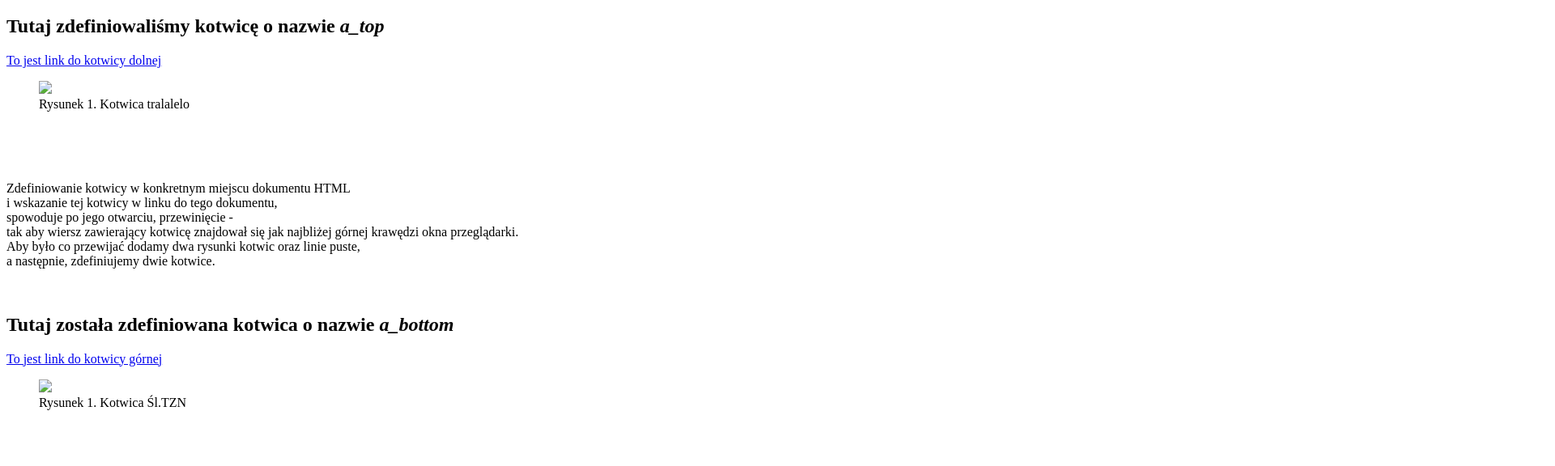
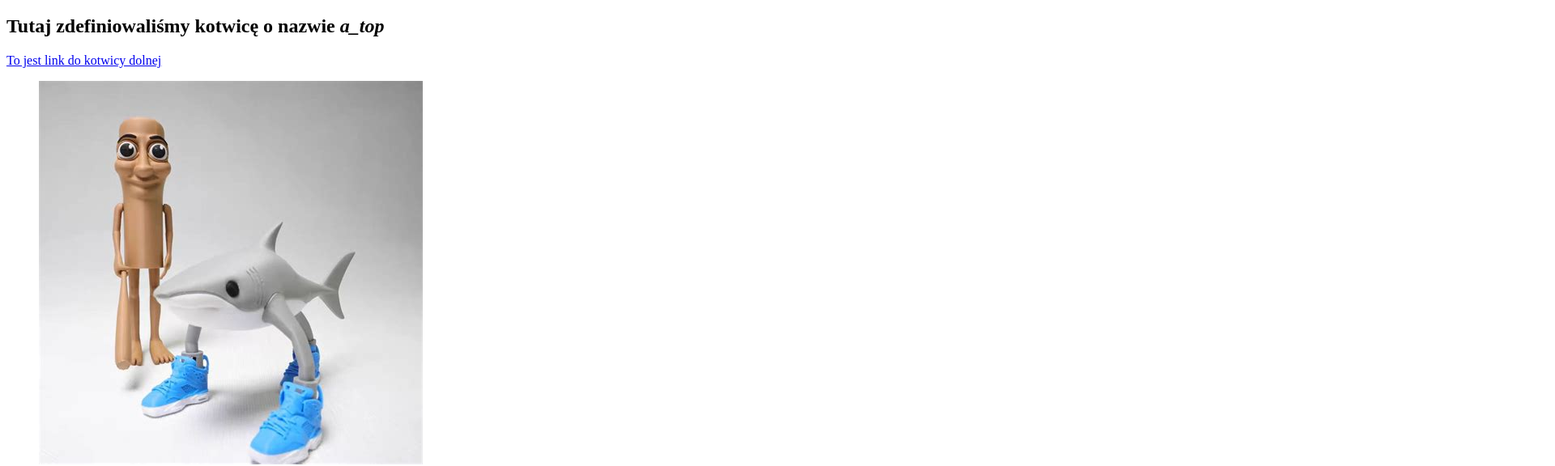
Before and after one commit to briankaps112/stronybriana, a plain HTML site: page Lekcja_14.html in a window 1280 px wide. Shown: the part 61-637 px from the top of the page at 81% size, 1920 px wide, since content can reach past the window. Drawn offline with Linux system fonts and the light colour scheme.

Commit message:
Update Lekcja_14.html

```diff
--- a/Lekcja_14.html
+++ b/Lekcja_14.html
@@ -16,7 +16,7 @@
 			<p>
 				<a href="#a_bottom">To jest link do kotwicy dolnej</a>
 				<figure>
-					<img src="tralalelo.jpg" >
+					<img src="tralalelo.png" >
 					<figcaption>
 					 Rysunek 1. Kotwica tralalelo
 					</figcaption>
@@ -41,7 +41,7 @@
 			<p>
 				<a href="#a_top">To jest link do kotwicy górnej</a>
 				<figure>
-					<img src="ksltzn-budynek.jpg" >
+					<img src="sltzn-budynek.png" >
 					<figcaption>
 					Rysunek 1. Kotwica Śl.TZN
 					</figcaption>
```
